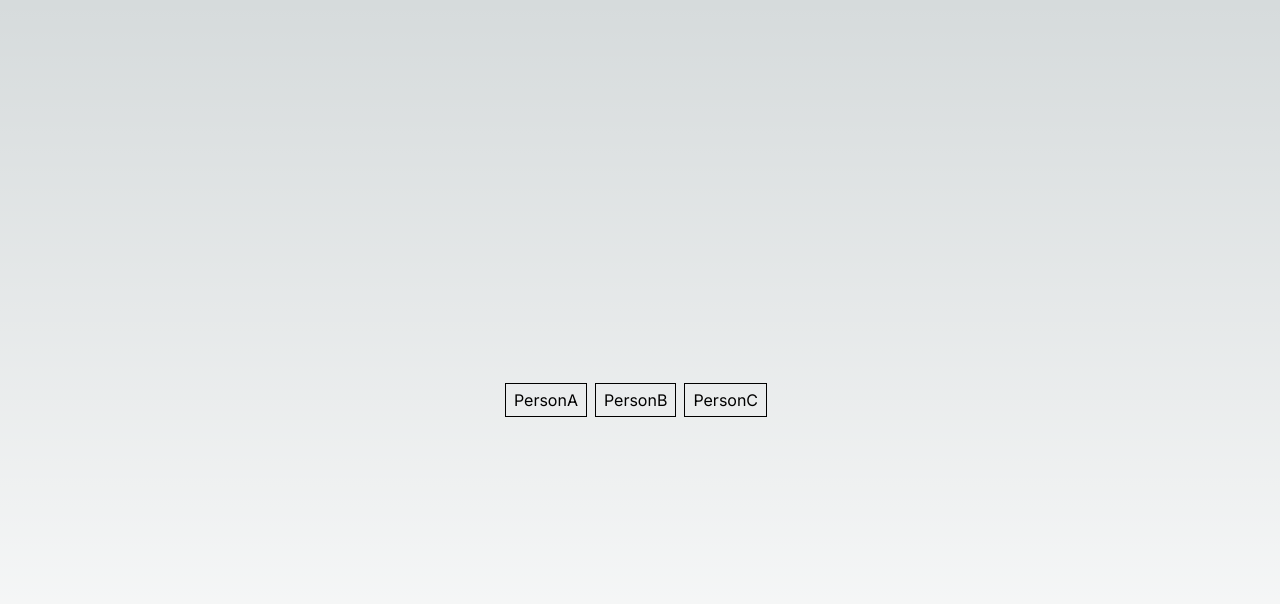
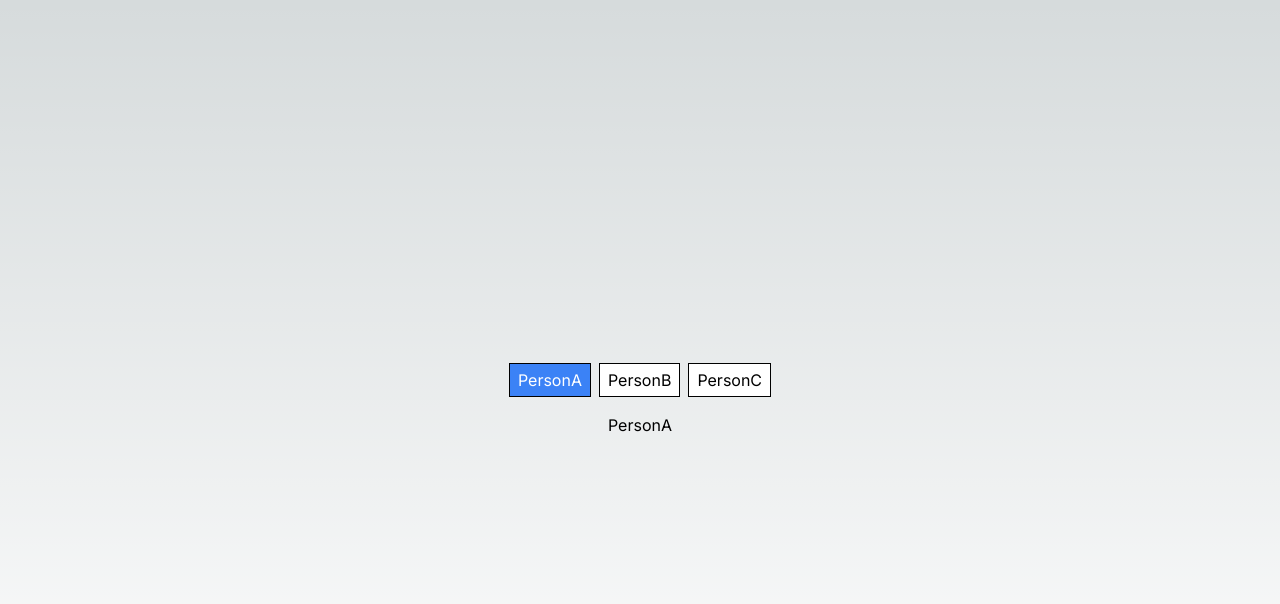
Before and after one commit to usama2333/Next-js, a Next.js app: page / in a window 1280 px wide. Both pictures are taken after a click on the button "PersonA". Shown: the top 604 px of the page. Built offline with nearby package versions, Linux system fonts and the light colour scheme.

Commit message:
requirement 1 and 2 completed

```diff
--- a/src/components/Button.tsx
+++ b/src/components/Button.tsx
@@ -1,15 +1,28 @@
-import { FunctionComponent, PropsWithChildren } from "react";
+import { FunctionComponent, PropsWithChildren, ButtonHTMLAttributes } from "react";
 import classNames from "classnames";
 
-type ButtonProps = {};
+type ButtonProps = ButtonHTMLAttributes<HTMLButtonElement> & {
+  selected?: boolean;
+};
 
 export const Button: FunctionComponent<PropsWithChildren<ButtonProps>> = ({
   children,
+  className,
+  selected = false, // Default to false if not provided
+  ...props
 }) => {
   return (
     <button
       type="button"
-      className={classNames("px-2 py-1 border border-black")}
+      className={classNames(
+        "px-2 py-1 border border-black",
+        {
+          "bg-blue-500 text-white": selected, // Apply styles when selected
+          "bg-white text-black": !selected,    // Apply default styles
+        },
+        className
+      )}
+      {...props}
     >
       {children}
     </button>
--- a/src/layouts/MainLayout.tsx
+++ b/src/layouts/MainLayout.tsx
@@ -1,4 +1,4 @@
-import { FunctionComponent, PropsWithChildren } from "react";
+import { FunctionComponent, PropsWithChildren, useState } from "react";
 import { Inter } from "next/font/google";
 import classNames from "classnames";
 import { Button } from "@/components/Button";
@@ -8,22 +8,66 @@ const inter = Inter({ subsets: ["latin"] });
 
 type MainLayoutProps = {};
 
-export const MainLayout: FunctionComponent<
-  PropsWithChildren<MainLayoutProps>
-> = () => {
+export const MainLayout: FunctionComponent<PropsWithChildren<MainLayoutProps>> = () => {
+  const [selectedPerson, setSelectedPerson] = useState<Person | null>(null);
+  const [loading, setLoading] = useState<boolean>(false);
+  const [error, setError] = useState<string | null>(null);
+  const [personData, setPersonData] = useState<any>(null);
+
+  const handleButtonClick = async (person: Person) => {
+    console.log(`Button clicked: ${person}`);
+
+    if (selectedPerson === person) return;
+
+    setSelectedPerson(person);
+    setLoading(true);
+    setError(null);
+    setPersonData(null);
+
+    try {
+      const response = await fetch(`/api/person?person=${person}`);
+      if (!response.ok) {
+        throw new Error(await response.text());
+      }
+      const data = await response.json();
+      setPersonData(data);
+    } catch (error: any) {
+      setError(error.message);
+    } finally {
+      setLoading(false);
+    }
+  };
+
   return (
     <main
       className={classNames(
         inter.className,
         "h-screen w-screen",
-        "flex flex-col justify-center items-center",
+        "flex flex-col justify-center items-center"
       )}
     >
       <div className={classNames("flex gap-2")}>
         {Object.values(Person).map((person) => (
-          <Button key={person}>{person}</Button>
+          <Button
+            key={person}
+            onClick={() => handleButtonClick(person)}
+            disabled={loading && selectedPerson !== person}
+            selected={selectedPerson === person}
+          >
+            {person}
+          </Button>
         ))}
-        <button />
+      </div>
+
+      <div className={classNames("mt-4")}>
+        {loading && <p>Loading...</p>}
+        {error && <p className="text-red-500">{error}</p>}
+        {personData && (
+          <div>
+            <h2>{personData.name}</h2>
+            <p>{personData.details}</p>
+          </div>
+        )}
       </div>
     </main>
   );
```
